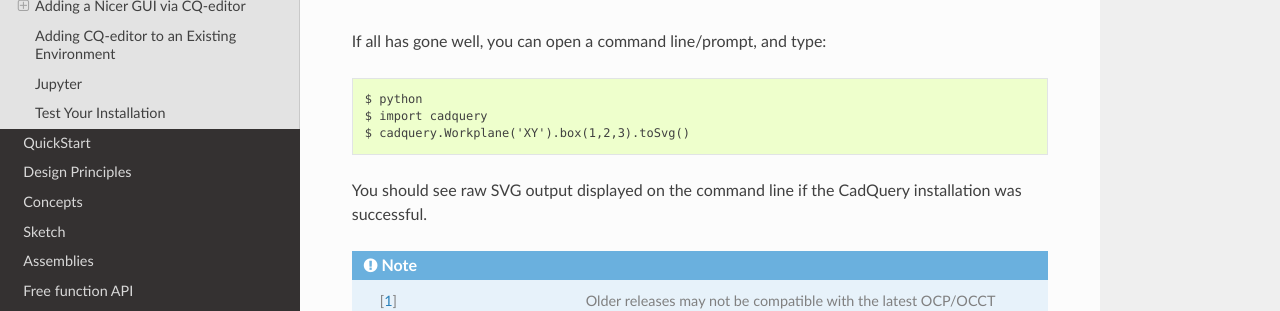
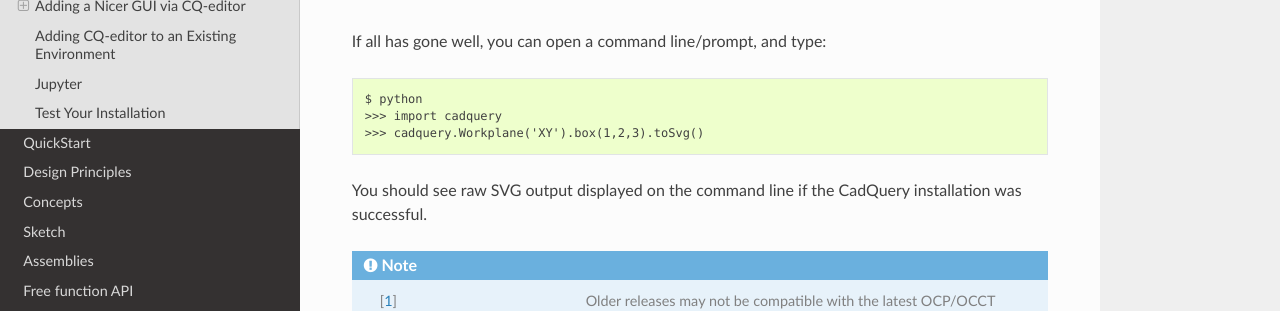
Before and after one commit to CadQuery/cadquery, a Sphinx documentation site: the page built from doc/installation.rst, in a window 1280 px wide and 900 px high, scrolled down 5252 px. Shown: the part 265-576 px from the top of the window. Built offline with Sphinx 7.4.7 and the Read the Docs theme 2.0.0, drawn with Linux system fonts in a browser that asks for light colours.

Commit message:
Change Python REPL prompt from "$" to ">>>"

```diff
--- a/doc/installation.rst
+++ b/doc/installation.rst
@@ -274,8 +274,8 @@
 .. code-block::
 
       $ python
-      $ import cadquery
-      $ cadquery.Workplane('XY').box(1,2,3).toSvg()
+      >>> import cadquery
+      >>> cadquery.Workplane('XY').box(1,2,3).toSvg()
 
 You should see raw SVG output displayed on the command line if the CadQuery installation was successful.
 
```
